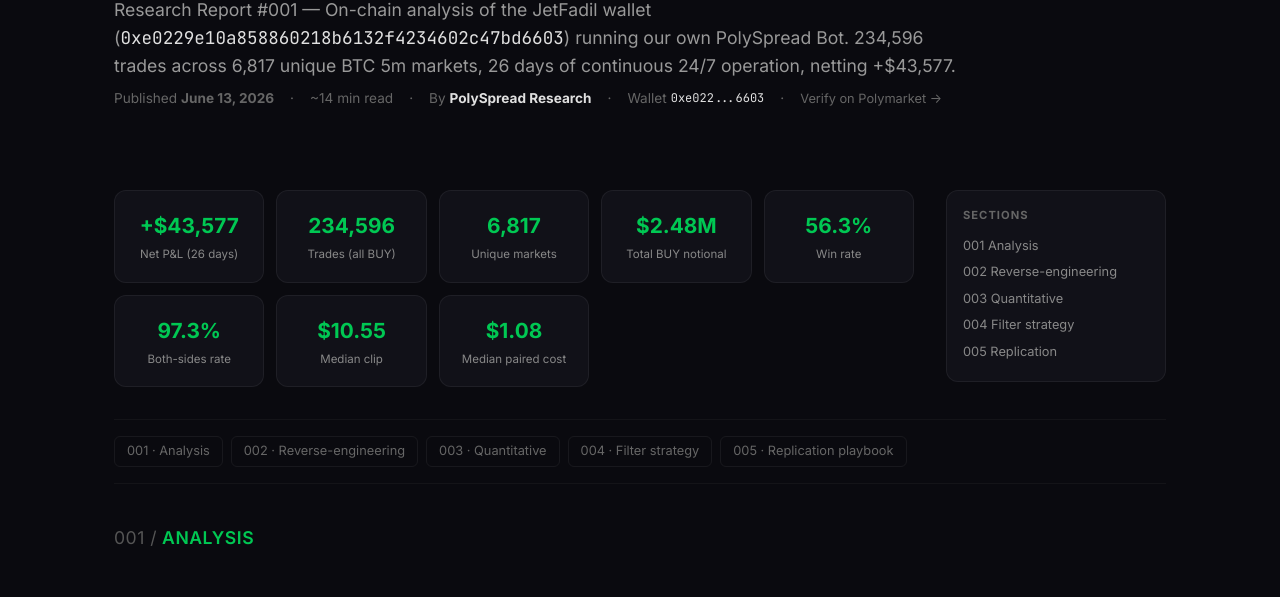
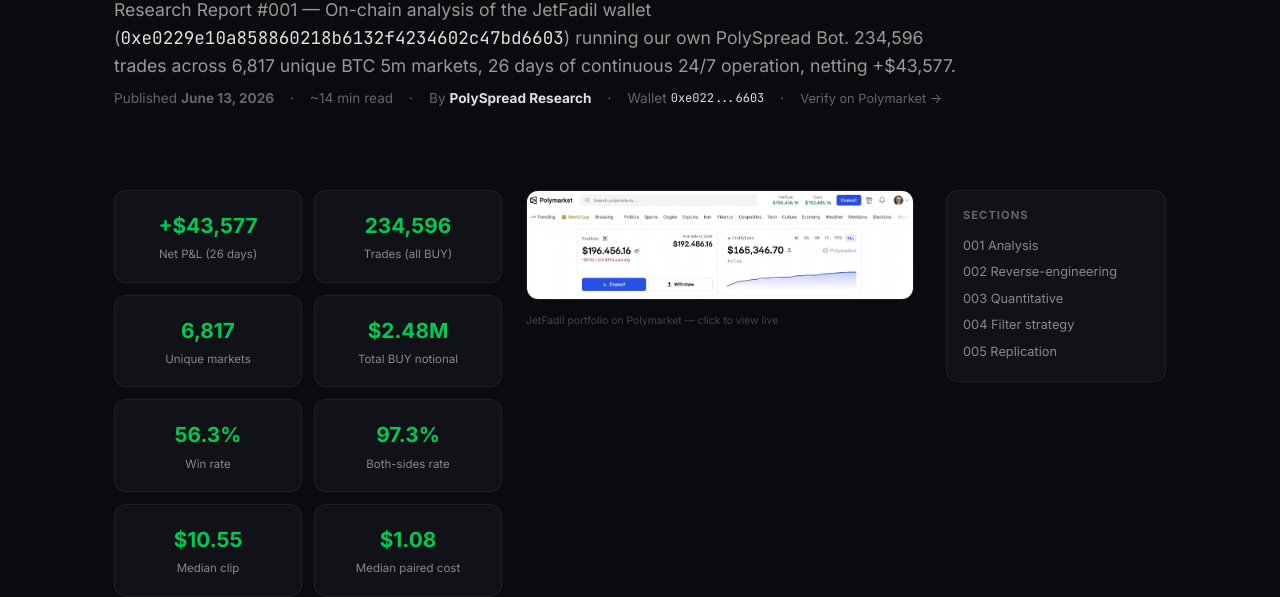
Before and after one commit to 0xmodxyz/polymarket-btc-5m-bot, a plain HTML site: page docs/research.html in a window 1280 px wide. Shown: the part 218-815 px from the top of the page. Drawn offline with Linux system fonts and the light colour scheme; a script that the page names is missing.

Commit message:
Add portfolio screenshot to index and research pages

```diff
--- a/docs/research.html
+++ b/docs/research.html
@@ -86,7 +86,9 @@
         <a href="#playbook">005 Replication</a>
       </div>
 
-      <div class="sr">
+      <div style="display:grid;grid-template-columns:1fr 1fr;gap:24px;margin:32px 0;align-items:start;">
+        <div>
+          <div class="sr" style="margin:0;">
             <div class="sc"><div class="v" style="font-size:1.3rem;">+$43,577</div><div class="l">Net P&amp;L (26 days)</div></div>
             <div class="sc"><div class="v">234,596</div><div class="l">Trades (all BUY)</div></div>
             <div class="sc"><div class="v">6,817</div><div class="l">Unique markets</div></div>
@@ -95,6 +97,14 @@
             <div class="sc"><div class="v">97.3%</div><div class="l">Both-sides rate</div></div>
             <div class="sc"><div class="v">$10.55</div><div class="l">Median clip</div></div>
             <div class="sc"><div class="v">$1.08</div><div class="l">Median paired cost</div></div>
+          </div>
+        </div>
+        <div>
+          <a href="https://polymarket.com/@jetfadil?tab=positions" target="_blank">
+            <img src="images/jetfadil-portfolio.png" alt="JetFadil Polymarket portfolio" style="width:100%;border-radius:12px;border:1px solid rgba(255,255,255,0.08);cursor:pointer;">
+          </a>
+          <p style="color:#444;font-size:0.65rem;margin-top:4px;">JetFadil portfolio on Polymarket — click to view live</p>
+        </div>
       </div>
 
       <div class="stoc">
```
Also changed, not shown: docs/index.html (+7 -0 lines). Lines whose indentation alone changed are shown as unchanged.
